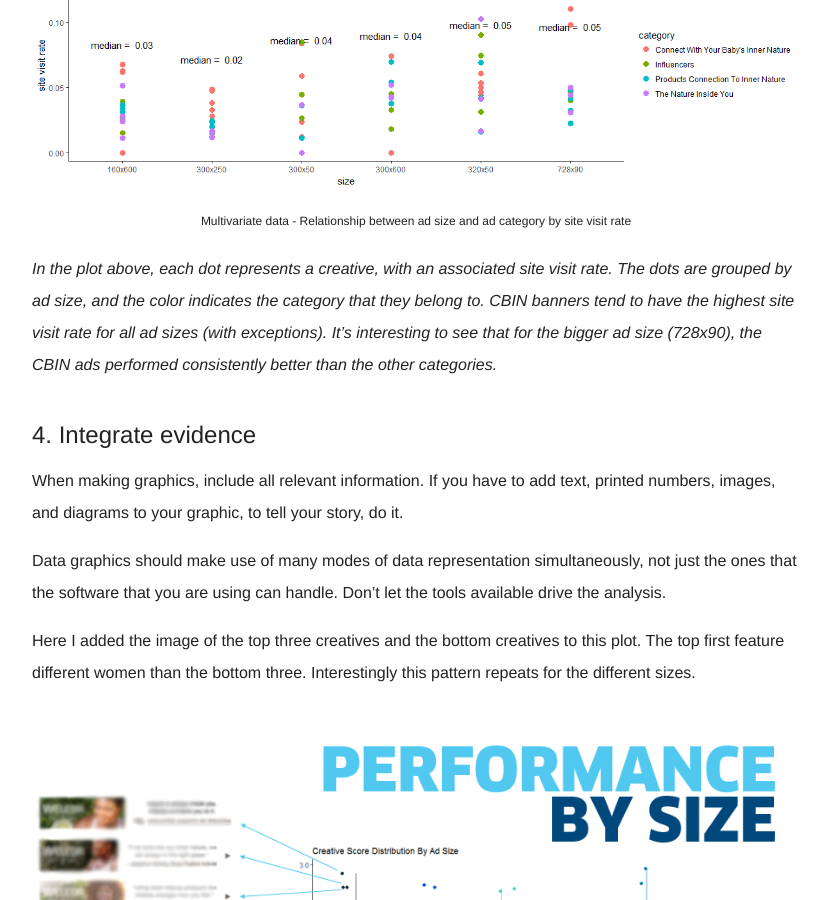
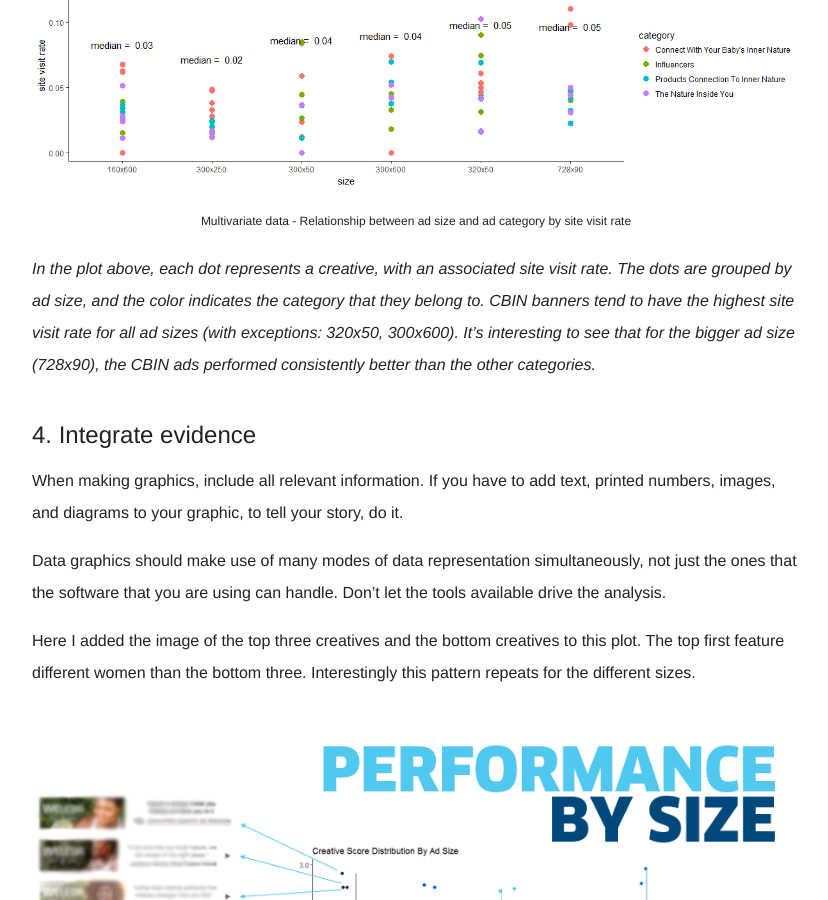
Before and after one commit to claudiagerezmi/claudiagerezmi.github.io, a Jekyll site: the page built from _posts/2018-06-10-principles-data-graphics.md, in a window 1280 px wide and 900 px high, scrolled down 6825 px. Shown: the whole window, without its empty margins (24-852 px from the left). Built offline with Jekyll 4.4.1, drawn with Linux system fonts in a browser that asks for light colours; some web fonts are replaced; some of the changed text lies outside the part shown.

```diff
--- a/_posts/2018-06-10-principles-data-graphics.md
+++ b/_posts/2018-06-10-principles-data-graphics.md
@@ -134,7 +134,7 @@
 ![Size and category]({{ "/images/posts/assets/creative-report/size_category.png" | absolute_url }})
 <p style="text-align: center; font-size:12px;">Multivariate data - Relationship between ad size and ad category by site visit rate</p>
 
-_In the plot above, each dot represents a creative, with an associated site visit rate. The dots are grouped by ad size, and the color indicates the category that they belong to. CBIN banners tend to have the highest site visit rate for all ad sizes (with exceptions). It’s interesting to see that for the bigger ad size (728x90), the CBIN ads performed consistently better than the other categories._
+_In the plot above, each dot represents a creative, with an associated site visit rate. The dots are grouped by ad size, and the color indicates the category that they belong to. CBIN banners tend to have the highest site visit rate for all ad sizes (with exceptions: 320x50, 300x600). It’s interesting to see that for the bigger ad size (728x90), the CBIN ads performed consistently better than the other categories._
 
 ### 4. Integrate evidence
 When making graphics, include all relevant information.  If you have to add text, printed numbers, images, and diagrams to your graphic, to tell your story, do it.
```
Also changed, not shown: other parts of _posts/2018-06-10-principles-data-graphics.md (+1 -1 lines).
